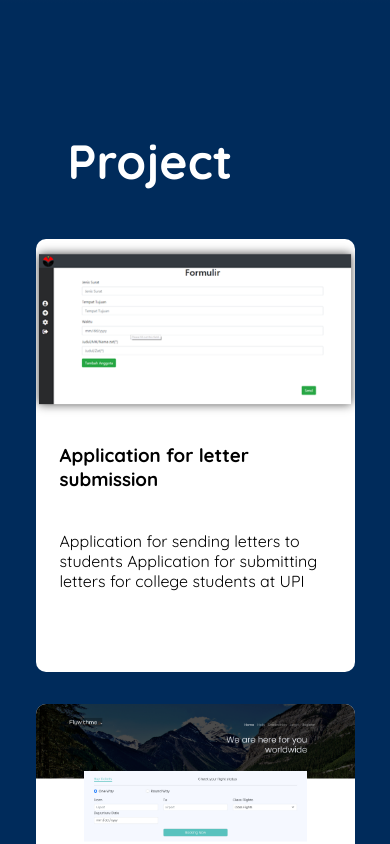
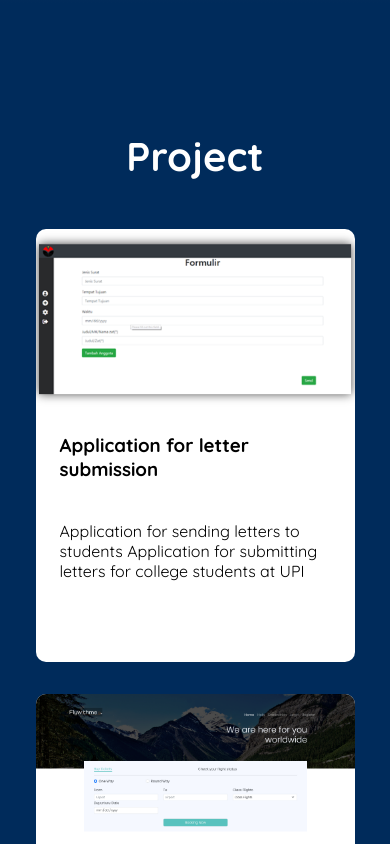
Before and after one commit to falonez/myprofile, a React (Create React App) app: page / in a window 390 px wide. Shown: the part 1520-2364 px from the top of the page. Built offline with nearby package versions, Linux system fonts and the light colour scheme.

Commit message:
Fix Style

```diff
--- a/src/components/Projects/projects.css
+++ b/src/components/Projects/projects.css
@@ -90,4 +90,10 @@
   .projects::after {
     height: 15%;
   }
+
+  .projects h1 {
+    font-size: 2.5rem;
+    text-align: center;
+    margin-left: 0;
+  }
 }
```
